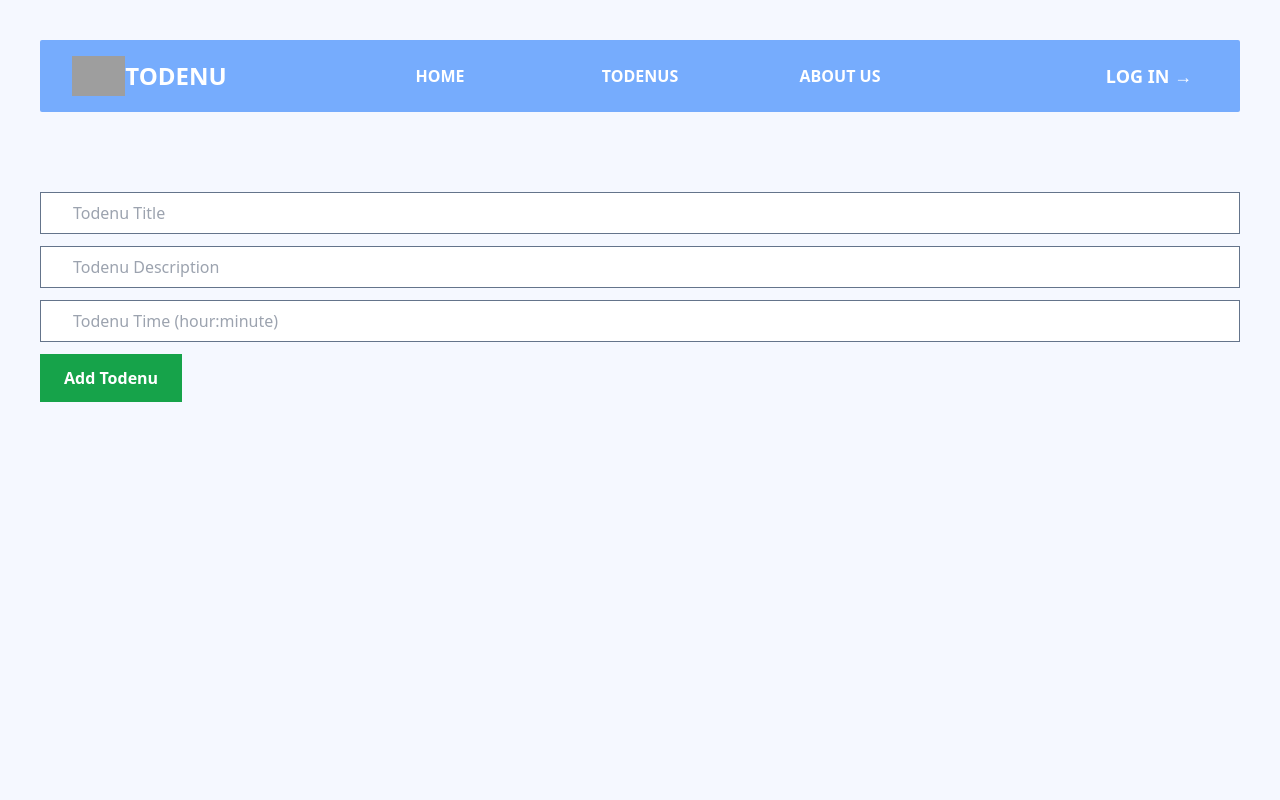
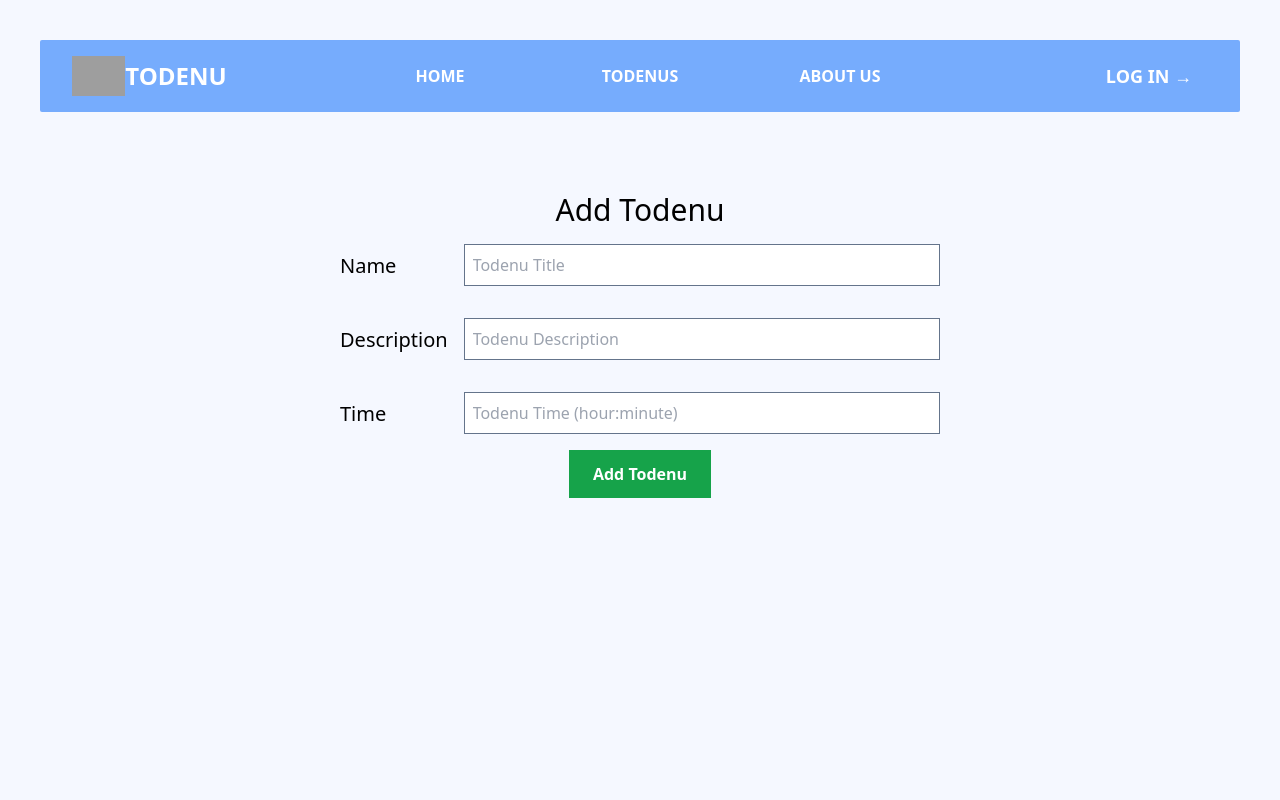
Before and after one commit to Tamashi-Dake/todenu, a Next.js app: page /todenu/addTodenu in a window 1280 px wide. Shown: the top 800 px of the page. Built offline with nearby package versions, Linux system fonts and the light colour scheme; no server answers; grey boxes are pictures that could not be loaded; what tw-elements would draw is missing.

Commit message:
Update layout and pagination
also fix menu and bill display

```diff
--- a/components/Layout.jsx
+++ b/components/Layout.jsx
@@ -18,7 +18,7 @@ const Layout = ({ children, title = "Default title", session }) => {
       </Head>
       <NextAuthProvider>
         <Header />
-        <div className="min-h-screen md:p-10 p-2 flex flex-col grow mb-1">
+        <div className="min-h-screen md:p-10 p-2 flex flex-col grow mb-4">
           <ReduxProvider>{children}</ReduxProvider>
         </div>
         <Footer />
--- a/components/home/Bill.jsx
+++ b/components/home/Bill.jsx
@@ -185,9 +185,9 @@ const Bill = () => {
             <SortableContext items={billData.map((item) => item.key)}>
               {billData.map((item, index) => (
                 <SortableItem key={item.key} id={item.key} index={index}>
-                  <div className="subMenu min-w-full grid grid-cols-2 border-dotted border-2 rounded-md border-sky-950 p-3 bg-[#F5F8FF]">
+                  <div className="subMenu  min-w-full grid grid-cols-[2fr,1fr] border-dotted border-2 rounded-md border-sky-950 p-3 bg-[#F5F8FF]">
                     <h2
-                      className="text-xl font-bold col-span uppercase font-title text-left"
+                      className="text-xl font-bold col-span uppercase font-title text-left break-all"
                       onClick={() => console.log("clicked")}
                     >
                       {item.name}
@@ -195,9 +195,11 @@ const Bill = () => {
                     <p className="text-right font-body font-bold">
                       {formatTime(item.time)}
                     </p>
-                    <p className="text-left font-body">{item.description}</p>
+                    <p className="text-left font-body break-all">
+                      {item.description}
+                    </p>
                     <button
-                      className="bg-red-500 hover:bg-red-700 text-white font-bold py-2 px-4 rounded w-2/4 ml-auto"
+                      className="bg-red-500 hover:bg-red-700 text-white  max-h-10 font-bold py-2 px-4 rounded w-[100px] ml-auto"
                       onClick={() => handleDeleteItem(item.key)}
                     >
                       Delete
--- a/components/home/Menu.jsx
+++ b/components/home/Menu.jsx
@@ -55,14 +55,14 @@ const Menu = () => {
             // onDragEnd={() => {              setIsDraging(false);            }}
             key={item._id}
             className={
-              "subMenu w-full grid grid-cols-2 border-dotted border-2 border-sky-950 bg-slate-50 rounded-md p-3 hover:cursor-pointer"
+              "subMenu  w-full grid grid-cols-[2fr,1fr] border-dotted border-2 border-sky-950 bg-slate-50 rounded-md p-3 hover:cursor-pointer"
               // + (isDraging ? " draging" : "")
             }
           >
-            <h2 className=" text-left text-xl font-bold col-span-2 uppercase font-title">
+            <h2 className=" text-left text-xl font-bold col-span-2 uppercase font-title break-all">
               {item.name}
             </h2>
-            <p className="text-left font-body">{item.description}</p>
+            <p className="text-left font-body break-all">{item.description}</p>
             <p className="text-right font-body font-bold">
               {formatTime(item.time)}
             </p>
--- a/pages/todenu/addTodenu.jsx
+++ b/pages/todenu/addTodenu.jsx
@@ -4,6 +4,7 @@ import { useRouter } from "next/navigation";
 import { useSession } from "next-auth/react";
 import User from "../../models/users";
 import { getMinutes, validateTime } from "../../lib/timeUtils";
+import { toast } from "react-toastify";
 export default function AddTodenu() {
   const [name, setName] = useState("");
   const [description, setDescription] = useState("");
@@ -17,7 +18,8 @@ export default function AddTodenu() {
     e.preventDefault();
 
     if (!name || !description || !time) {
-      alert("All infomations are required.");
+      // toast.error("Please fill all fields");
+      alert("Please fill all fields");
       return;
     }
 
@@ -45,38 +47,62 @@ export default function AddTodenu() {
   };
 
   return (
-    <form onSubmit={handleSubmit} className="flex flex-col gap-3">
+    <>
+      <div>
+        <h1 className="text-3xl text-black text-center break-all">
+          Add Todenu
+        </h1>
+      </div>
+      <form onSubmit={handleSubmit} className=" mt-4">
+        <div className="flex flex-col items-center">
+          <div
+            className="w-full grid grid-cols-[1fr,2fr] md:w-[80%] lg:w-[50%] md:grid-cols-[min-content,auto]  gap-4
+        "
+          >
+            <label htmlFor="name" className="text-xl  pt-2">
+              Name
+            </label>
             <input
               value={name}
               onChange={(e) => setName(e.target.value)}
-        className="border border-slate-500 px-8 py-2"
+              className="border border-slate-500 px-2 py-2 mb-4"
               type="text"
               placeholder="Todenu Title"
+              maxLength={80}
             />
-
+            <label htmlFor="description" className="text-xl pt-2">
+              Description
+            </label>
             <input
               value={description}
               onChange={(e) => setDescription(e.target.value)}
-        className="border border-slate-500 px-8 py-2"
+              className="border border-slate-500 px-2 py-2 mb-4"
               type="text"
               placeholder="Todenu Description"
+              maxLength={150}
             />
-
+            <label htmlFor="time" className="text-xl pt-2">
+              Time
+            </label>
             <input
               value={time}
               onChange={(e) => {
                 setTime(validateTime(e.target.value));
               }}
-        className="border border-slate-500 px-8 py-2"
+              className="border border-slate-500 px-2 py-2 mb-4"
               placeholder="Todenu Time (hour:minute)"
             />
-
+          </div>
+        </div>
+        <div className="flex justify-center items-center">
           <button
             type="submit"
-        className="bg-green-600 font-bold text-white py-3 px-6 w-fit"
+            className="bg-green-600 font-bold text-white py-3 px-6"
           >
             Add Todenu
           </button>
+        </div>
       </form>
+    </>
   );
 }
--- a/pages/todenu/editTodenu/[id].jsx
+++ b/pages/todenu/editTodenu/[id].jsx
@@ -1,6 +1,6 @@
 import { useState, useEffect } from "react";
 import { useRouter } from "next/router";
-
+import { getMinutes, validateTime, formatTime } from "../../../lib/timeUtils";
 const getJobById = async (id) => {
   try {
     const res = await fetch(`/api/${id}`, {
@@ -23,17 +23,26 @@ export default function EditJob() {
   const [newName, setNewName] = useState("");
   const [newDescription, setNewDescription] = useState("");
   const [newTime, setNewTime] = useState(0);
-
+  const previousLabel = newName;
   const handleSubmit = async (e) => {
     e.preventDefault();
 
+    if (!newName || !newDescription || !newTime) {
+      // toast.error("Please fill all fields");
+      alert("Please fill all fields");
+      return;
+    }
     try {
       const res = await fetch(`/api/${id}`, {
         method: "PUT",
         headers: {
           "Content-type": "application/json",
         },
-        body: JSON.stringify({ newName, newDescription, newTime }),
+        body: JSON.stringify({
+          newName,
+          newDescription,
+          newTime: getMinutes(newTime),
+        }),
       });
       if (res.ok) {
         router.push("/todenu");
@@ -51,40 +60,68 @@ export default function EditJob() {
       const { name, description, time } = job;
       setNewName(name);
       setNewDescription(description);
-      setNewTime(time);
+      setNewTime(formatTime(time));
     };
 
     fetchJob();
   }, [id]);
 
   return (
-    <form onSubmit={handleSubmit} className="flex flex-col gap-3">
+    <>
+      <div>
+        <h1 className="text-3xl text-black text-center break-all">
+          Update Todenu
+        </h1>
+      </div>
+      <form onSubmit={handleSubmit} className=" mt-4">
+        <div className="flex flex-col items-center">
+          <div
+            className="w-full grid grid-cols-[1fr,2fr] md:w-[80%] lg:w-[50%] md:grid-cols-[min-content,auto]  gap-4
+        "
+          >
+            <label htmlFor="name" className="text-xl  pt-2">
+              Name
+            </label>
             <input
+              name="name"
               onChange={(e) => setNewName(e.target.value)}
               value={newName}
-        className="border border-slate-500 px-8 py-2"
+              className="border border-slate-500 px-2 py-2 mb-4 "
               type="text"
-        placeholder="Job Title"
+              placeholder="Todenu Title"
+              maxLength={80}
             />
 
+            <label htmlFor="description" className="text-xl pt-2">
+              Description
+            </label>
             <input
+              name="description"
               onChange={(e) => setNewDescription(e.target.value)}
               value={newDescription}
-        className="border border-slate-500 px-8 py-2"
+              className="border border-slate-500 px-2 py-2 mb-4"
               type="text"
-        placeholder="Job Description"
+              placeholder="Todenu Description"
+              maxLength={150}
             />
+            <label htmlFor="time" className="text-xl pt-2">
+              Time
+            </label>
             <input
-        onChange={(e) => setNewTime(e.target.value)}
+              name="time"
+              onChange={(e) => setNewTime(validateTime(e.target.value))}
               value={newTime}
-        className="border border-slate-500 px-8 py-2"
-        type="number"
-        placeholder="Job Time"
+              className="border border-slate-500 px-2 py-2 mb-4"
+              placeholder="Todenu Time"
             />
-
-      <button className="bg-green-600 font-bold text-white py-3 px-6 w-fit">
-        Update Job
+          </div>
+        </div>
+        <div className="flex justify-center items-center">
+          <button className="bg-green-600 font-bold text-white py-3 px-6 ">
+            Update Todenu
           </button>
+        </div>
       </form>
+    </>
   );
 }
--- a/pages/todenu/index.jsx
+++ b/pages/todenu/index.jsx
@@ -8,7 +8,7 @@ import Search from "../../components/todenu/Search";
 import ReactPaginate from "react-paginate";
 import { formatTime } from "../../lib/timeUtils";
 export default function Todenu() {
-  const pageSize = 5; // Số lượng mục trên mỗi trang
+  const pageSize = 10; // Số lượng mục trên mỗi trang
   const [currentPage, setCurrentPage] = useState(0); // Trang hiện tại
   const { data: session, status } = useSession({ required: true });
   const [menuData, setMenuData] = useState(null);
```
Also changed, not shown: components/home/Counter.jsx (+6 -6 lines). Lines whose indentation alone changed are shown as unchanged.
